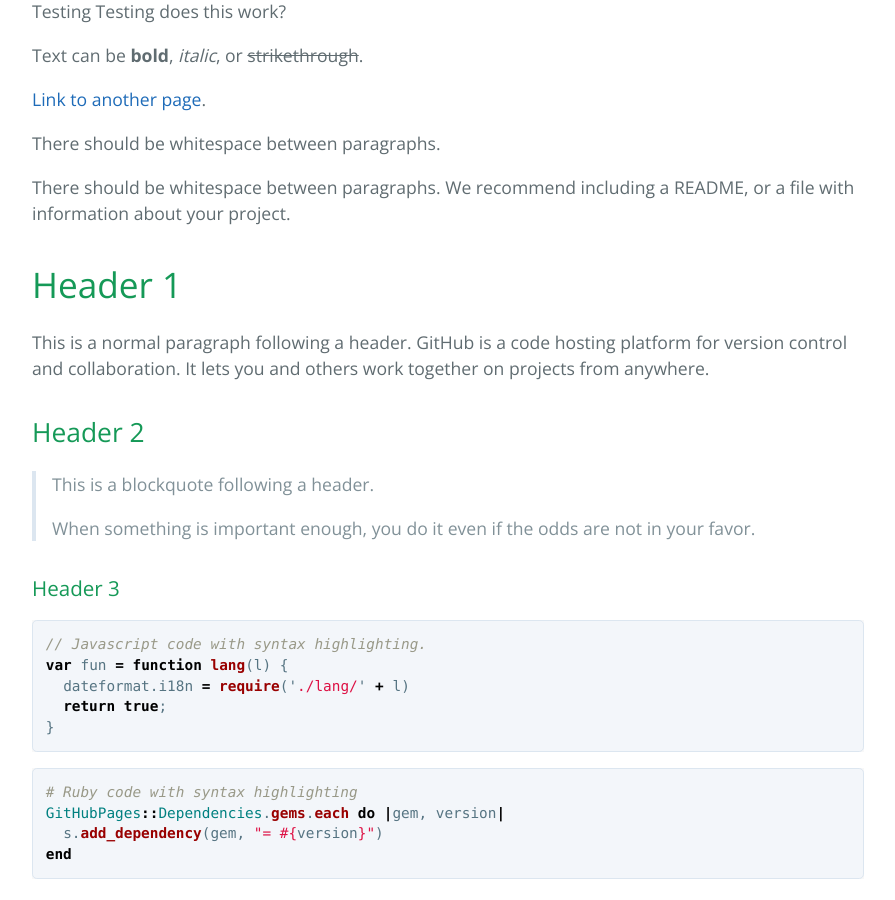
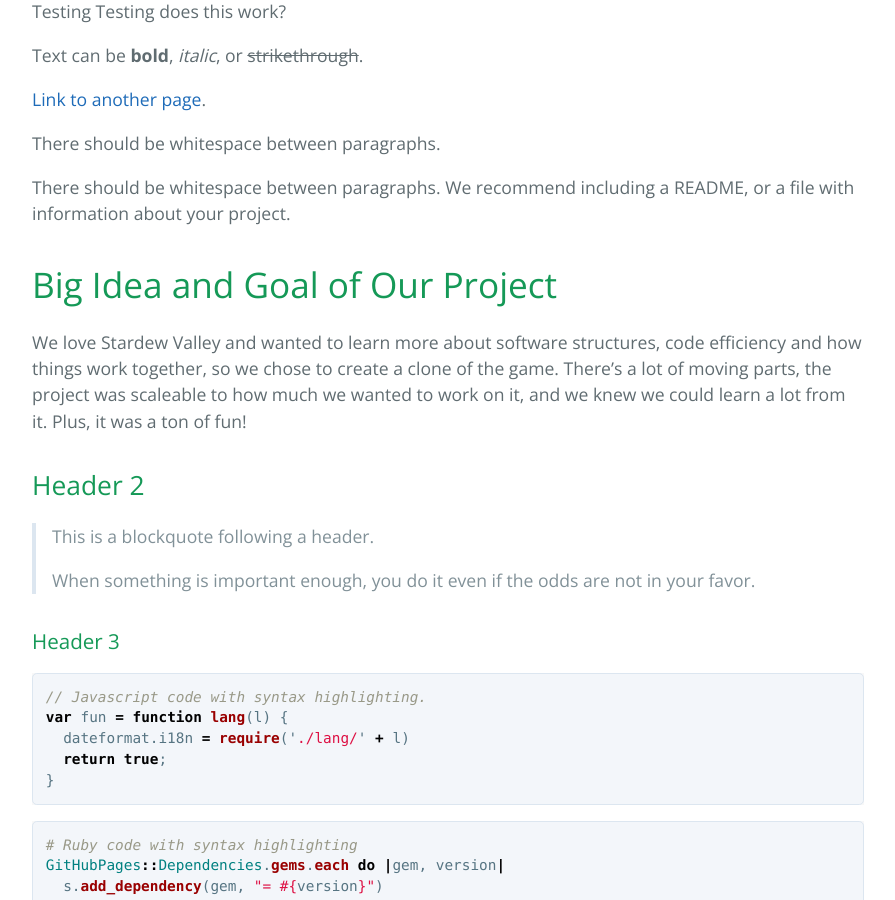
Before and after one commit to olincollege/Softdew-Valley, a Jekyll site: the page built from docs/index.md, in a window 1280 px wide and 900 px high, scrolled down 417 px. Shown: the whole window, without its empty margins (192-1087 px from the left). Built offline with Jekyll 4.4.1, drawn with Linux system fonts in a browser that asks for light colours.

Commit message:
Website: Added section about big idea/goal

```diff
--- a/docs/index.md
+++ b/docs/index.md
@@ -11,9 +11,9 @@ There should be whitespace between paragraphs.
 
 There should be whitespace between paragraphs. We recommend including a README, or a file with information about your project.
 
-# Header 1
+# Big Idea and Goal of Our Project
 
-This is a normal paragraph following a header. GitHub is a code hosting platform for version control and collaboration. It lets you and others work together on projects from anywhere.
+We love Stardew Valley and wanted to learn more about software structures, code efficiency and how things work together, so we chose to create a clone of the game. There’s a lot of moving parts, the project was scaleable to how much we wanted to work on it, and we knew we could learn a lot from it. Plus, it was a ton of fun!
 
 ## Header 2
 
```
